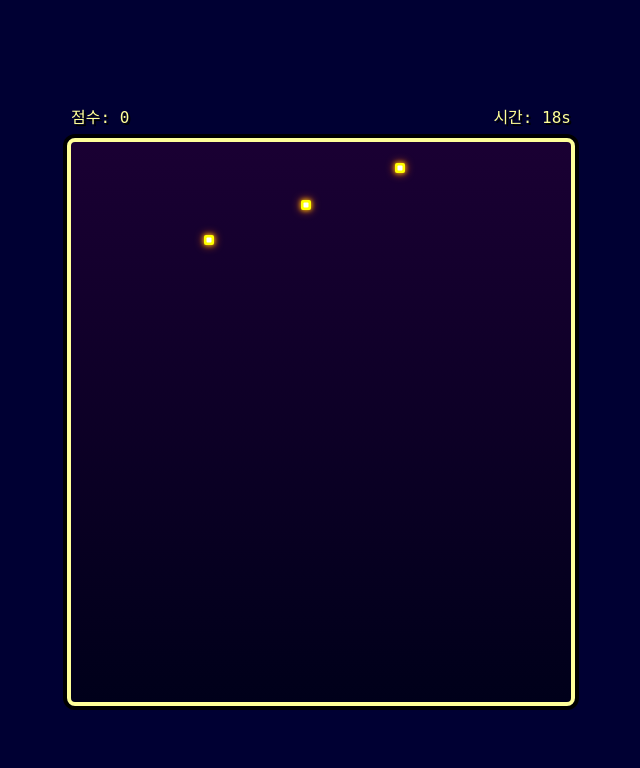
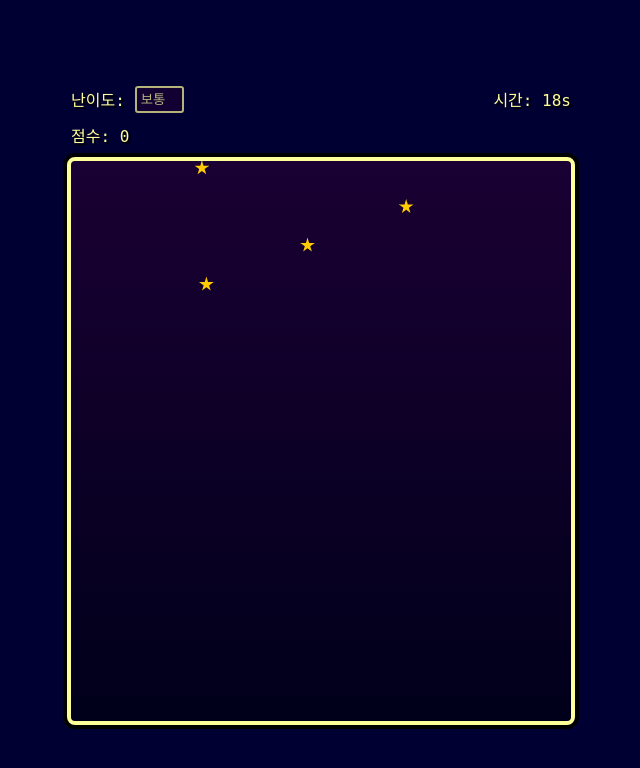
Before and after one commit to yejishin7624/starcatchinggame1, a plain HTML site: page index.html in a window 1280 px wide. Both pictures are taken after a click on the button "게임 시작". Shown: the whole page, without its empty margins (319-959 px from the left). Drawn offline with Linux system fonts and the light colour scheme.

Commit message:
Update index.html

```diff
--- a/index.html
+++ b/index.html
@@ -6,9 +6,6 @@
     <title>별똥별 잡기 게임</title>
     <style>
         /* 도트 스타일을 위한 기본 설정 */
-        @import url('https://fonts.googleapis.com/css2?family=Press+Start+2P&display=swap');
-
-        /* 외부 폰트 대신 시스템 폰트를 사용하여 라이브러리 미사용 조건 준수 */
         body {
             font-family: 'monospace', sans-serif;
             background-color: #000033; /* 짙은 밤하늘 */
@@ -19,10 +16,44 @@
             height: 100vh;
             margin: 0;
             flex-direction: column;
-            overflow: hidden; /* 별이 화면 밖으로 나갈 때 스크롤 방지 */
+            overflow: hidden;
             -webkit-font-smoothing: none;
             text-rendering: optimizeSpeed;
         }
+
+        /* 난이도 및 정보 표시줄 통합 스타일 */
+        .control-bar {
+            width: 90vw;
+            max-width: 500px;
+            padding: 10px 0;
+            font-size: 1rem;
+            text-shadow: 2px 2px #000;
+            display: flex;
+            justify-content: space-between;
+            align-items: center;
+        }
+
+        .difficulty-group {
+            display: flex;
+            align-items: center;
+            gap: 10px;
+        }
+
+        #difficulty-select {
+            background-color: #1A0033;
+            color: #FFFF99;
+            border: 2px solid #FFFF99;
+            padding: 4px;
+            border-radius: 3px;
+            cursor: pointer;
+            font-family: 'monospace', sans-serif;
+            appearance: none; /* 기본 드롭다운 스타일 제거 */
+        }
+
+        #difficulty-select:focus {
+            outline: 2px solid #FF3333;
+        }
+
 
         #game-container {
             width: 90vw;
@@ -34,21 +65,10 @@
             position: relative;
             overflow: hidden;
             border-radius: 8px;
-            image-rendering: pixelated; /* 도트 스타일 적용 */
+            image-rendering: pixelated;
         }
 
-        .info-bar {
-            display: flex;
-            justify-content: space-between;
-            align-items: center;
-            width: 90vw;
-            max-width: 500px;
-            padding: 10px 0;
-            font-size: 1rem;
-            text-shadow: 2px 2px #000;
-        }
-
-        #start-button {
+        #start-button, #restart-button {
             padding: 10px 20px;
             background-color: #CC0000;
             color: #FFFF99;
@@ -63,37 +83,32 @@
             user-select: none;
         }
 
-        #start-button:hover {
+        #start-button:hover, #restart-button:hover {
             background-color: #FF3333;
         }
 
-        #start-button:active {
+        #start-button:active, #restart-button:active {
             box-shadow: 2px 2px 0px #880000;
             transform: translate(2px, 2px);
         }
 
-        /* 별똥별 스타일 - 작은 도트 모양 */
+        /* 별똥별 스타일 - CSS clip-path를 사용한 5각 별 모양 */
         .star {
             position: absolute;
-            width: 10px;
-            height: 10px;
-            background-color: #FFFF00; /* 밝은 노랑 */
-            box-shadow: 0 0 5px #FFCC00, 0 0 10px #FF6600; /* 빛나는 효과 */
+            width: 15px; /* 별 크기 */
+            height: 15px;
+            background-color: #FFCC00; /* 밝은 노랑 */
+            /* 5-꼭지 별 모양 생성 */
+            clip-path: polygon(50% 0%, 61% 35%, 98% 35%, 68% 57%, 79% 91%, 50% 70%, 21% 91%, 32% 57%, 2% 35%, 39% 35%);
+            box-shadow: 0 0 10px 2px rgba(255, 255, 100, 0.9); /* 빛나는 효과 */
             cursor: pointer;
             z-index: 10;
-            border-radius: 2px; /* 살짝 둥근 사각형 */
+            transition: transform 0.05s;
         }
 
-        .star:before {
-            content: '';
-            position: absolute;
-            top: 50%;
-            left: 50%;
-            width: 5px;
-            height: 5px;
-            background-color: #FFF;
-            transform: translate(-50%, -50%);
-            border-radius: 1px;
+        /* 클릭 시 약간의 반응 효과 */
+        .star:active {
+            transform: scale(0.9);
         }
 
         /* 메시지 박스 스타일 */
@@ -113,7 +128,7 @@
             opacity: 0;
             transition: opacity 0.2s, transform 0.2s;
             z-index: 100;
-            pointer-events: none; /* 클릭 이벤트 방지 */
+            pointer-events: none;
             min-width: 200px;
             box-shadow: 4px 4px 0px #000000;
             image-rendering: pixelated;
@@ -151,9 +166,20 @@
 </head>
 <body>
 
-    <div class="info-bar">
+    <div class="control-bar">
+        <div class="difficulty-group">
+            난이도:
+            <select id="difficulty-select">
+                <option value="easy">쉬움</option>
+                <option value="medium" selected>보통</option>
+                <option value="hard">어려움</option>
+            </select>
+        </div>
+        <div id="timer-display">시간: 20s</div>
+    </div>
+
+    <div class="control-bar" style="justify-content: flex-start; padding-top: 0;">
         <div id="score-display">점수: 0</div>
-        <div id="timer-display">시간: 20s</div>
     </div>
 
     <div id="game-container">
@@ -170,10 +196,13 @@
     <button id="start-button">게임 시작</button>
 
     <script>
-        // 전역 변수 설정
+        // 난이도 설정: 속도(speed)와 생성 간격(interval, ms)을 조정합니다.
+        const DIFFICULTIES = {
+            easy: { speed: 1.5, interval: 1000 },
+            medium: { speed: 2.5, interval: 700 },
+            hard: { speed: 3.5, interval: 500 }
+        };
         const GAME_DURATION = 20; // 제한 시간 20초
-        const STAR_SPAWN_INTERVAL = 800; // 별 생성 간격 (ms)
-        const STAR_FALL_SPEED = 2; // 별의 기본 낙하 속도 (픽셀/프레임)
 
         let score = 0;
         let timeLeft = GAME_DURATION;
@@ -181,6 +210,11 @@
         let starSpawnTimer;
         let gameTimer;
         let activeStars = {}; // 별의 Interval ID를 저장할 객체
+
+        // 난이도에 따라 동적으로 설정될 변수
+        let starFallSpeed = DIFFICULTIES.medium.speed;
+        let starSpawnInterval = DIFFICULTIES.medium.interval;
+
 
         // DOM 요소
         const gameContainer = document.getElementById('game-container');
@@ -191,6 +225,8 @@
         const gameOverScreen = document.getElementById('game-over-screen');
         const finalScoreText = document.getElementById('final-score-text');
         const restartButton = document.getElementById('restart-button');
+        const difficultySelect = document.getElementById('difficulty-select');
+
 
         // ==========================================================
         // 초기화 및 게임 상태 관리
@@ -201,6 +237,11 @@
          */
         function startGame() {
             if (isGameRunning) return;
+
+            // 1. 난이도 설정 적용
+            const difficulty = difficultySelect.value;
+            starFallSpeed = DIFFICULTIES[difficulty].speed;
+            starSpawnInterval = DIFFICULTIES[difficulty].interval;
 
             score = 0;
             timeLeft = GAME_DURATION;
@@ -215,12 +256,13 @@
             gameOverScreen.style.display = 'none';
             startButton.style.display = 'none';
             restartButton.style.display = 'none';
+            difficultySelect.disabled = true; // 게임 중 난이도 변경 방지
 
             // 게임 타이머 시작
             gameTimer = setInterval(updateTimer, 1000);
 
-            // 별 생성 타이머 시작
-            starSpawnTimer = setInterval(spawnStar, STAR_SPAWN_INTERVAL);
+            // 별 생성 타이머 시작 (난이도에 따라 간격 설정)
+            starSpawnTimer = setInterval(spawnStar, starSpawnInterval);
         }
 
         /**
@@ -246,6 +288,7 @@
             finalScoreText.textContent = `최종 점수: ${score}점`;
             gameOverScreen.style.display = 'flex';
             restartButton.style.display = 'block';
+            difficultySelect.disabled = false; // 게임 종료 후 난이도 변경 허용
         }
 
         /**
@@ -275,16 +318,17 @@
             const starId = Date.now() + Math.random();
             star.setAttribute('data-id', starId);
 
-            // 랜덤 x 위치 설정 (컨테이너 폭의 5% ~ 95% 사이)
             const gameWidth = gameContainer.clientWidth;
-            const randomX = Math.random() * (gameWidth * 0.9) + (gameWidth * 0.05);
+            const starSize = 15; // 별 크기
+            // 별이 화면 밖으로 튀어나가지 않도록 최소/최대 위치 조정
+            const randomX = Math.random() * (gameWidth - starSize * 2) + starSize;
             star.style.left = `${randomX}px`;
             star.style.top = '0px';
 
             star.addEventListener('click', handleStarClick);
             gameContainer.appendChild(star);
 
-            // 별 이동 시작
+            // 별 이동 시작 (50ms 마다 위치 업데이트)
             const fallIntervalId = setInterval(() => moveStar(star, starId), 50);
 
             // 활성 별 목록에 추가
@@ -297,23 +341,22 @@
          * @param {string} starId - 별의 고유 ID
          */
         function moveStar(star, starId) {
-            if (!isGameRunning) {
-                // 게임이 종료되었으면 이동 중지
-                clearInterval(activeStars[starId]?.intervalId);
-                delete activeStars[starId];
-                star.remove();
+            // 게임이 종료되었거나 별이 activeStars에 없으면 중지 및 정리
+            if (!isGameRunning || !activeStars[starId]) {
+                cleanupStar(star, starId);
                 return;
             }
 
-            const currentTop = parseInt(star.style.top) || 0;
+            const currentTop = parseFloat(star.style.top) || 0;
             const containerHeight = gameContainer.clientHeight;
 
-            // 별의 낙하 속도에 약간의 랜덤성을 추가
-            const speed = STAR_FALL_SPEED + Math.random() * 1.5;
-            star.style.top = `${currentTop + speed}px`;
+            // 난이도에 설정된 속도와 약간의 랜덤 속도를 더함
+            const speed = starFallSpeed + Math.random() * 0.5;
+            const newTop = currentTop + speed;
+            star.style.top = `${newTop}px`;
 
-            // 화면 밖으로 나갔는지 확인 (별의 크기 10px 고려)
-            if (currentTop > containerHeight + 10) {
+            // 화면 밖으로 나갔는지 확인 (별의 크기 15px 고려)
+            if (newTop > containerHeight + 15) {
                 // 잡지 못한 별은 제거
                 cleanupStar(star, starId);
             }
@@ -328,7 +371,10 @@
             clearInterval(activeStars[starId]?.intervalId);
             star.removeEventListener('click', handleStarClick);
             delete activeStars[starId];
-            star.remove();
+            // DOM에서 제거
+            if (star.parentNode) {
+                star.parentNode.removeChild(star);
+            }
         }
 
 
@@ -381,6 +427,10 @@
         window.onload = () => {
              gameOverScreen.style.display = 'none';
              restartButton.style.display = 'none';
+             // 난이도 초기 설정값 적용
+             const initialDifficulty = difficultySelect.value;
+             starFallSpeed = DIFFICULTIES[initialDifficulty].speed;
+             starSpawnInterval = DIFFICULTIES[initialDifficulty].interval;
         }
     </script>
 
```
